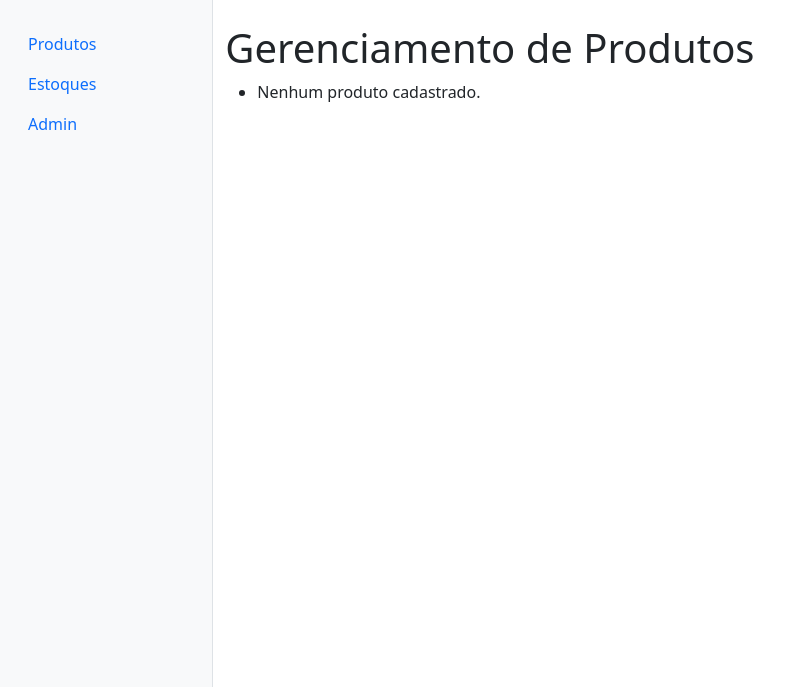
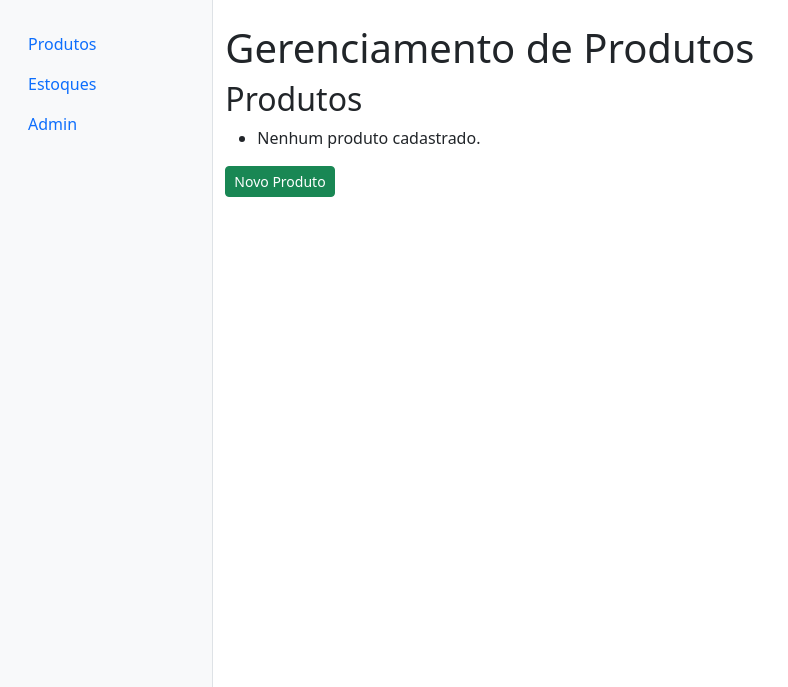
Before and after one commit to whyynick/BGstock-Django, a Django app: page /produtos/ in a window 1280 px wide. Shown: the part 56-743 px from the top of the page, without its empty margins (0-788 px from the left). Run offline with Django 5.2, Linux system fonts and the light colour scheme; data that the repository does not hold is empty.

Commit message:
feat: Adiciona template delete no app produtos

```diff
--- a/produtos/templates/produtos/produtos_list.html
+++ b/produtos/templates/produtos/produtos_list.html
@@ -8,14 +8,18 @@
 {% block content %}
 <h1>Gerenciamento de Produtos</h1>
 
+<h2>Produtos</h2>
+
 <ul>
     {% for produto in produtos %}
     <li>{{produto.produto_nome}} | {{produto.produto_genero}}</li>
-    <a href="{% url 'produtos:produtos_update' produto.pk %}">Editar</a>
+    <a href="{% url 'produtos:produtos_update' produto.pk %}" class="btn btn-sm btn-primary">Editar</a>
+    <a href="{% url 'produtos:produtos_delete' produto.pk %}" class="btn btn-sm btn-danger">Excluir</a>
     {% empty %}
     <li>Nenhum produto cadastrado.</li>
     {% endfor %}
 </ul>
+<a href="{% url 'produtos:produtos_create' %}" class="btn btn-success btn-sm">Novo Produto</a>
 
 {% if is_paginated %}
 <nav>
--- a/produtos/urls.py
+++ b/produtos/urls.py
@@ -1,10 +1,11 @@
-from produtos.views import ProdutoUpdateView
+from produtos.views import ProdutoListView, ProdutoCreateView, ProdutoUpdateView, ProdutoDeleteView
 from django.urls import path
-from produtos.views import ProdutoListView
 
 app_name = "produtos"
 
 urlpatterns = [
     path("produtos/", ProdutoListView.as_view(), name="produtos_list"),
-    path("produtos/<int:pk>/editar",ProdutoUpdateView.as_view(), name="produtos_update"),
+    path("produtos/create", ProdutoCreateView.as_view(), name="produtos_create"),
+    path("produtos/<int:pk>/delete", ProdutoDeleteView.as_view(), name="produtos_delete"),
+    path("produtos/<int:pk>/edit",ProdutoUpdateView.as_view(), name="produtos_update")
 ]
--- a/produtos/views.py
+++ b/produtos/views.py
@@ -1,6 +1,7 @@
+from produtos.apps import ProdutosConfig
 from produtos.form import ProdutoForm
 from django.urls import reverse_lazy
-from django.views.generic import ListView, UpdateView
+from django.views.generic import ListView, UpdateView, CreateView, DeleteView
 from .models import Produto
 # Create your views here.
 
@@ -10,10 +11,24 @@ class ProdutoListView(ListView):
     context_object_name = "produtos"
     paginate_by = 10
 
+class ProdutoCreateView(CreateView):
+    model = Produto
+    form_class = ProdutoForm
+    template_name = "produtos/produtos_create.html"
+    success_url = reverse_lazy("produtos:produtos_list")
+    login_url = reverse_lazy("admin:login")
+
+class ProdutoDeleteView(DeleteView):
+    model = Produto
+    template_name = "produtos/produtos_delete.html"
+    context_object_name = "produtos"
+    success_url = reverse_lazy("produtos:produtos_list")
+    login_url = reverse_lazy("admin:login")
+
 class ProdutoUpdateView(UpdateView):
     model = Produto
     form_class = ProdutoForm
-    template_name = "produtos/produtos_form.html"
-    context_object_name = "produto"
+    template_name = "produtos/produtos_update.html"
+    context_object_name = "produtos"
     success_url = reverse_lazy("produtos:produtos_list")
     login_url = reverse_lazy("admin:login")
```
Also changed, not shown: produtos/templates/produtos/produtos_create.html (added, +14 -0 lines), produtos/templates/produtos/produtos_delete.html (added, +12 -0 lines), produtos/static/produtos/css/produtos_create.css (added), produtos/static/produtos/css/produtos_delete.css (added), produtos/static/produtos/css/produtos_form.css (deleted), produtos/static/produtos/css/produtos_update.css (added), produtos/templates/produtos/produtos_update.html (renamed from produtos/templates/produtos/produtos_form.html).
